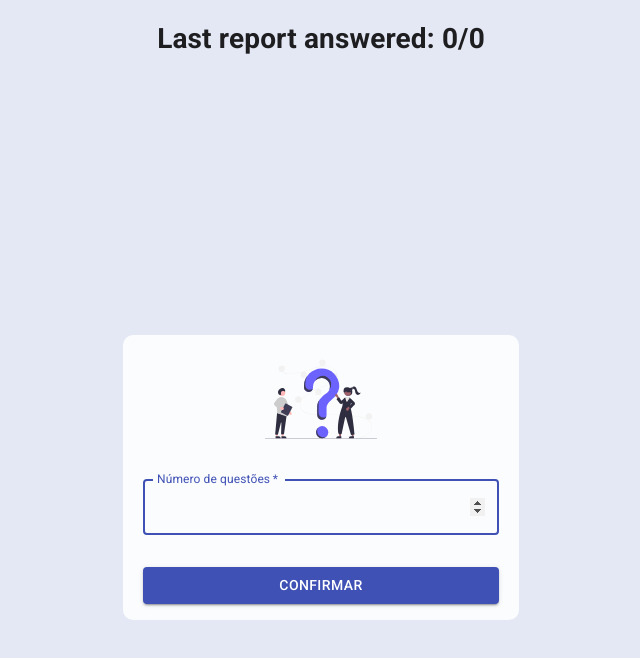
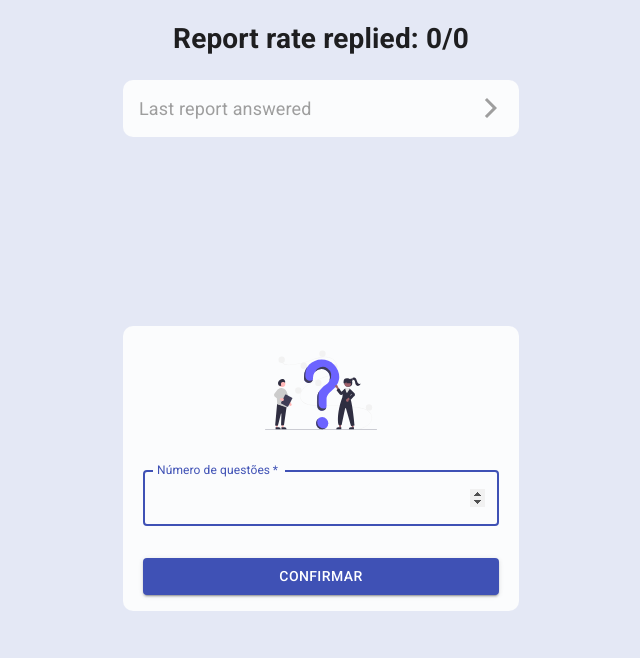
Before and after one commit to leobonfimm/web-quiz, a React (Create React App) app: page / in a window 1280 px wide. Shown: the top 658 px of the page, without its empty margins (319-959 px from the left). Built offline with nearby package versions, Linux system fonts and the light colour scheme.

Commit message:
report screen

```diff
--- a/src/components/Header.tsx
+++ b/src/components/Header.tsx
@@ -1,5 +1,8 @@
-import { createStyles, makeStyles, Theme } from '@material-ui/core';
+import { Container, createStyles, makeStyles, Theme } from '@material-ui/core';
+import { grey } from '@material-ui/core/colors';
+import { ArrowForwardIos } from '@material-ui/icons';
 import { useState } from 'react';
+import { Link } from 'react-router-dom';
 
 const useStyles = makeStyles((theme: Theme) =>
   createStyles({
@@ -7,6 +10,25 @@ const useStyles = makeStyles((theme: Theme) =>
       display: 'flex',
       alignItems: 'center',
       justifyContent: 'center',
+      flexDirection: 'column',
+      gap: 2,
+    },
+    linkReport: {
+      textDecoration: 'none',
+      display: 'flex',
+      alignItems: 'center',
+      justifyContent: 'center',
+      color: grey[500],
+      background: '#FBFCFD',
+      padding: theme.spacing(2),
+      width: '100%',
+      borderRadius: '10px',
+      fontSize: '18px',
+      maxWidth: '460px',
+      textAlign: 'center',
+    },
+    iconArroRight: {
+      margin: '0 0 0 auto',
     },
   }),
 );
@@ -21,9 +43,16 @@ function Header(): JSX.Element {
     Number(localStorage.getItem('@WebQuiz:QtdTotalQuestions')),
   );
   return (
-    <h1 className={classes.header}>
-      Last report answered: {lastQuestionsHit}/{lastTotalQuestions}
-    </h1>
+    <Container maxWidth="xs" className={classes.header}>
+      <h1>
+        Report rate replied: {lastQuestionsHit}/{lastTotalQuestions}
+      </h1>
+
+      <Link to="/report-question" className={classes.linkReport}>
+        Last report answered
+        <ArrowForwardIos className={classes.iconArroRight} />
+      </Link>
+    </Container>
   );
 }
 
--- a/src/pages/NumbeQuestions.tsx
+++ b/src/pages/NumbeQuestions.tsx
@@ -27,6 +27,7 @@ const useStyles = makeStyles((theme: Theme) =>
       display: 'flex',
       alignItems: 'center',
       justifyContent: 'center',
+      flexDirection: 'column',
     },
     main: {
       display: 'flex',
@@ -118,9 +119,8 @@ function NumbeQuestions(): JSX.Element {
   });
 
   return (
-    <>
+    <div className={classes.root}>
       <Header />
-      <div className={classes.root}>
       <Snackbar
         anchorOrigin={{ horizontal: 'center', vertical: 'top' }}
         open={isError}
@@ -169,18 +169,26 @@ function NumbeQuestions(): JSX.Element {
               </Button>
             ) : (
               <div className={classes.containerButtonActions}>
+                <Link
+                  to={`/quiz/${inputRef.current?.value}`}
+                  style={{
+                    textDecoration: 'none',
+                    color: '#FFF',
+                    flex: 1,
+                  }}
+                >
                   <Button
                     type="button"
                     className={classes.buttonActions}
-                    style={{ background: '#00bfa5', color: '#fff' }}
-                  >
-                    <Link
-                      style={{ textDecoration: 'none', color: '#FFF' }}
-                      to={`/quiz/${inputRef.current?.value}`}
+                    style={{
+                      color: '#FFF',
+                      background: '#00bfa5',
+                      width: '100%',
+                    }}
                   >
                     Start
+                  </Button>
                 </Link>
-                  </Button>
 
                 <Button
                   type="button"
@@ -196,7 +204,6 @@ function NumbeQuestions(): JSX.Element {
         </div>
       </Container>
     </div>
-    </>
   );
 }
 
--- a/src/pages/Quiz.tsx
+++ b/src/pages/Quiz.tsx
@@ -1,5 +1,6 @@
 import {
   Button,
+  CircularProgress,
   Container,
   createStyles,
   FormControl,
@@ -11,9 +12,9 @@ import {
   RadioGroup,
   Theme,
 } from '@material-ui/core';
-import { ArrowBackIos } from '@material-ui/icons';
+import { ArrowBackIos, FormatListNumbered } from '@material-ui/icons';
 import { ChangeEvent, FormEvent, useEffect, useState } from 'react';
-import { useParams, useHistory } from 'react-router-dom';
+import { useParams, useHistory, Link } from 'react-router-dom';
 
 import api from '../services/api';
 
@@ -52,6 +53,12 @@ const useStyles = makeStyles((theme: Theme) =>
     },
     success: {
       color: '#388E3C',
+    },
+    footer: {
+      display: 'flex',
+      alignItems: 'center',
+      justifyContent: 'space-between',
+      gap: 10,
     },
   }),
 );
@@ -112,7 +119,9 @@ function Quiz(): JSX.Element {
 
   function handleSubmit(event: FormEvent<HTMLFormElement>) {
     event.preventDefault();
+
     localStorage.setItem('@WebQuiz:QtdTotalQuestions', qtdAsk);
+
     const oneMoreQuestionAnswered = qtdQuestionsAnswered + 1;
     setQtdQuestionsAnswered(oneMoreQuestionAnswered);
 
@@ -121,8 +130,6 @@ function Quiz(): JSX.Element {
       questions[indexQuestion].correct_answer
     ) {
       setHelperText('Sorry, wrong answer!');
-      questions[indexQuestion].isError = true;
-      questions[indexQuestion].isHit = false;
 
       const stateQuestions = questions.map(item => {
         if (item.question === questions[indexQuestion].question) {
@@ -138,11 +145,10 @@ function Quiz(): JSX.Element {
 
       setQuestions(stateQuestions);
 
+      localStorage.setItem('@WebQuiz:Report', JSON.stringify(stateQuestions));
+
       return;
     }
-
-    questions[indexQuestion].isHit = true;
-    questions[indexQuestion].isError = false;
 
     const stateQuestions = questions.map(item => {
       if (item.question === questions[indexQuestion].question) {
@@ -162,6 +168,8 @@ function Quiz(): JSX.Element {
     const qtdHit = questions.reduce((sumTotal, item) => {
       return (sumTotal += item.isHit ? 1 : 0);
     }, 0);
+
+    localStorage.setItem('@WebQuiz:Report', JSON.stringify(stateQuestions));
 
     localStorage.setItem('@WebQuiz:QtdHit', String(qtdHit));
   }
@@ -228,7 +236,7 @@ function Quiz(): JSX.Element {
           height: '100vh',
         }}
       >
-        <h1>Carregando...</h1>
+        <CircularProgress />
       </div>
     );
   }
@@ -312,8 +320,9 @@ function Quiz(): JSX.Element {
             </Button>
           </div>
 
-          <footer>
+          <footer className={classes.footer}>
             {qtdQuestionsAnswered === Number(qtdAsk) && (
+              <>
                 <Button
                   variant="contained"
                   color="default"
@@ -323,6 +332,20 @@ function Quiz(): JSX.Element {
                 >
                   Back
                 </Button>
+                <Button
+                  variant="contained"
+                  color="primary"
+                  startIcon={<FormatListNumbered />}
+                  fullWidth
+                >
+                  <Link
+                    style={{ textDecoration: 'none', color: '#FFF' }}
+                    to="/report-question"
+                  >
+                    Report
+                  </Link>
+                </Button>
+              </>
             )}
           </footer>
         </Container>
--- /dev/null
+++ b/src/pages/ReportQuestions.tsx
@@ -0,0 +1,100 @@
+import {
+  Container,
+  createStyles,
+  List,
+  ListItem,
+  ListItemIcon,
+  ListItemText,
+  makeStyles,
+  Theme,
+  Checkbox,
+} from '@material-ui/core';
+import { green, red } from '@material-ui/core/colors';
+import { Cancel, CheckCircle } from '@material-ui/icons';
+import { useState } from 'react';
+
+const useStyles = makeStyles((theme: Theme) =>
+  createStyles({
+    root: {
+      display: 'flex',
+      alignItems: 'center',
+      justifyContent: 'center',
+      height: '100vh',
+      width: '100vw',
+    },
+    report: {
+      height: '80vh',
+      width: '100%',
+      maxWidth: '700px',
+      background: '#FBFCFD',
+      overflow: 'auto',
+      paddingLeft: theme.spacing(1),
+      borderRadius: '10px',
+    },
+    containerAnswers: {
+      display: 'flex',
+      flexDirection: 'column',
+      paddingLeft: theme.spacing(2),
+    },
+  }),
+);
+
+interface Question {
+  question: string;
+  answers: string[];
+  correct_answer: string;
+  incorrect_answers: string[];
+  type: boolean;
+  answerSelected: string;
+  isHit: boolean;
+  isError: boolean;
+}
+
+function ReportQuestions(): JSX.Element {
+  const classes = useStyles();
+  const [questions, setQuestions] = useState<Question[]>(() => {
+    const report = localStorage.getItem('@WebQuiz:Report');
+
+    if (report) {
+      return JSON.parse(report);
+    }
+
+    return [];
+  });
+
+  return (
+    <Container className={classes.root}>
+      <div className={classes.report}>
+        {questions.map((item, index) => (
+          <div>
+            <h3>
+              {index + 1} - {item.question}
+            </h3>
+            <List>
+              {item.answers.map(answer => (
+                <ListItem key={answer} style={{ listStyleType: 'revert' }}>
+                  <ListItemIcon>
+                    <Checkbox
+                      edge="start"
+                      checked={answer === item.answerSelected}
+                      tabIndex={-1}
+                      disabled
+                    />
+                  </ListItemIcon>
+                  <ListItemText id={answer} primary={answer} />
+                  {answer === item.correct_answer ? (
+                    <CheckCircle style={{ color: green[500] }} />
+                  ) : (
+                    <Cancel style={{ color: red[500] }} />
+                  )}
+                </ListItem>
+              ))}
+            </List>
+          </div>
+        ))}
+      </div>
+    </Container>
+  );
+}
+
+export default ReportQuestions;
--- a/src/routes/index.tsx
+++ b/src/routes/index.tsx
@@ -1,12 +1,14 @@
 import { Switch, Route } from 'react-router-dom';
 import NumbeQuestions from '../pages/NumbeQuestions';
 import Quiz from '../pages/Quiz';
+import ReportQuestions from '../pages/ReportQuestions';
 
 function Routes(): JSX.Element {
   return (
     <Switch>
       <Route exact path="/" component={NumbeQuestions} />
       <Route path="/quiz/:qtdAsk" component={Quiz} />
+      <Route path="/report-question" component={ReportQuestions} />
     </Switch>
   );
 }
```
Lines whose indentation alone changed are shown as unchanged.
